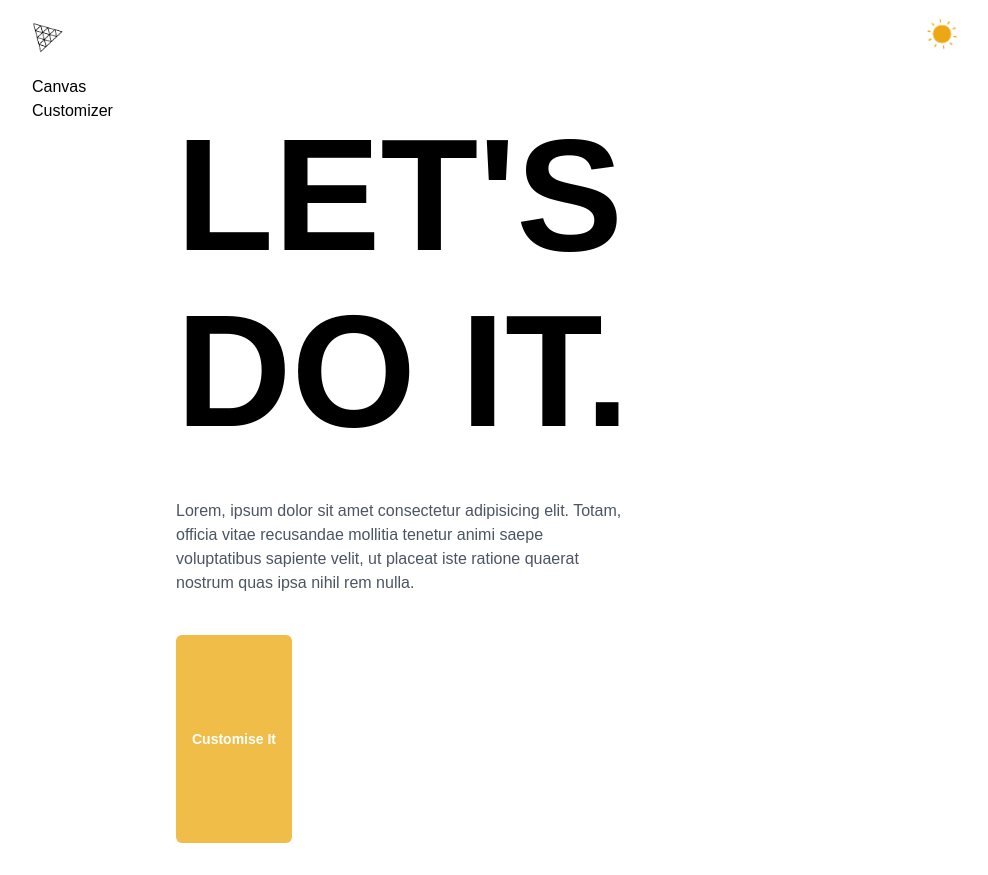
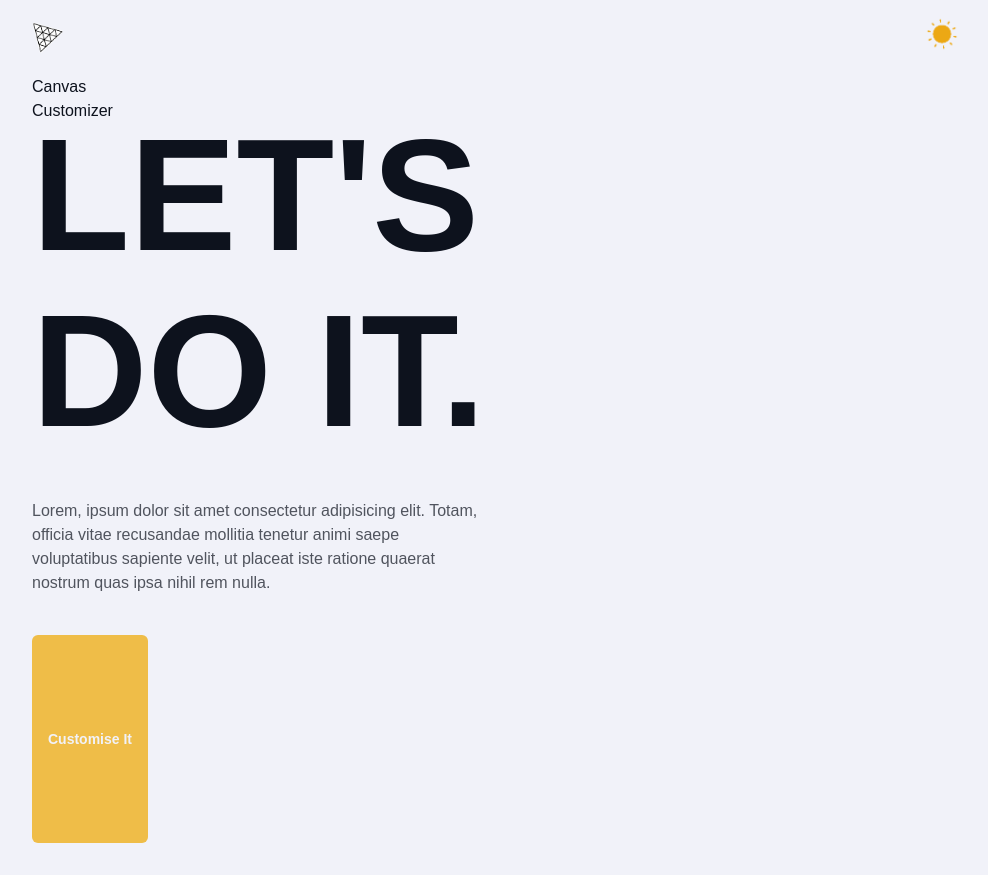
Before and after one commit to cryptnology/tshirt-threejs, a React (Vite) app: page / in a window 1280 px wide. Shown: the whole page, without its empty margins (144-1132 px from the left). Built offline with nearby package versions, Linux system fonts and the light colour scheme; a web font is replaced by a local one.

Commit message:
Add app container div

```diff
--- a/src/components/CustomButton.tsx
+++ b/src/components/CustomButton.tsx
@@ -14,13 +14,14 @@ const CustomButton = ({ type, title, customStyles, handleClick }: Props) => {
 
   const generateStyle = (type: string) => {
     if (type === 'filled') {
-      return { backgroundColor: snap.color, color: '#fff' };
+      return `${snap.color} bg-primary`;
     }
   };
   return (
     <button
-      className={`px-2 py-1.5 flex-1 rounded-md ${customStyles}`}
-      style={generateStyle(type)}
+      className={`px-2 py-1.5 flex-1 rounded-md ${generateStyle(
+        type,
+      )} ${customStyles}`}
       onClick={handleClick}
     >
       {title}
--- a/src/main.tsx
+++ b/src/main.tsx
@@ -8,7 +8,7 @@ import './index.css';
 ReactDOM.createRoot(document.getElementById('root') as HTMLElement).render(
   <React.StrictMode>
     <Providers>
-      <div className="px-5 2xl:px-64 xl:px-44 lg:px-20 md:px-16 sm:px-10">
+      <div className="px-5 2xl:px-64 xl:px-44 lg:px-20 md:px-16 sm:px-10 bg-light dark:bg-dark text-dark dark:text-light transition">
         <Header />
         <App />
       </div>
--- a/src/pages/Home.tsx
+++ b/src/pages/Home.tsx
@@ -16,7 +16,7 @@ const Home = () => {
     <AnimatePresence>
       {snap.intro && (
         <motion.section
-          className="w-fit xl:h-full flex xl:justify-between justify-start items-start flex-col xl:py-8 xl:px-36 sm:p-8 p-6 max-xl:gap-7 absolute z-10"
+          className="w-fit xl:h-full flex xl:justify-between justify-start items-start flex-col xl:py-8 max-xl:gap-7 absolute z-10"
           {...slideAnimation('left')}
         >
           <motion.div
@@ -24,7 +24,7 @@ const Home = () => {
             {...headContainerAnimation}
           >
             <motion.div {...headTextAnimation}>
-              <h1 className="xl:text-[10rem] text-[6rem] xl:leading-[11rem] leading-[7rem] font-black text-black">
+              <h1 className="xl:text-[10rem] text-[6rem] xl:leading-[11rem] leading-[7rem] font-black">
                 LET'S <br className="xl:block hidden" /> DO IT.
               </h1>
             </motion.div>
@@ -32,7 +32,7 @@ const Home = () => {
               className="flex flex-col gap-5"
               {...headContainerAnimation}
             >
-              <p className="max-w-md font-normal text-gray-600 text-base">
+              <p className="max-w-md font-normal opacity-70 text-base">
                 Lorem, ipsum dolor sit amet consectetur adipisicing elit. Totam,
                 officia vitae recusandae mollitia tenetur animi saepe
                 voluptatibus sapiente velit, ut placeat iste ratione quaerat
--- a/src/store/index.ts
+++ b/src/store/index.ts
@@ -2,7 +2,7 @@ import { proxy } from 'valtio';
 
 const state = proxy({
   intro: true,
-  color: '#EFBD48',
+  color: 'text-light',
   isLogoTexture: true,
   isFullTexture: false,
   logoDecal: './threejs.png',
--- a/tailwind.config.js
+++ b/tailwind.config.js
@@ -26,7 +26,7 @@ export default {
       colors: {
         dark: '#0d121d',
         light: '#f1f2f9',
-        primary: '#755BB4',
+        primary: '#EFBD48',
         primaryDark: '#58E6D9',
         secondary: 'rgb(117 91 180 / 0.2)',
         secondaryDark: 'rgb(5 118 110 / 0.3)',
```
